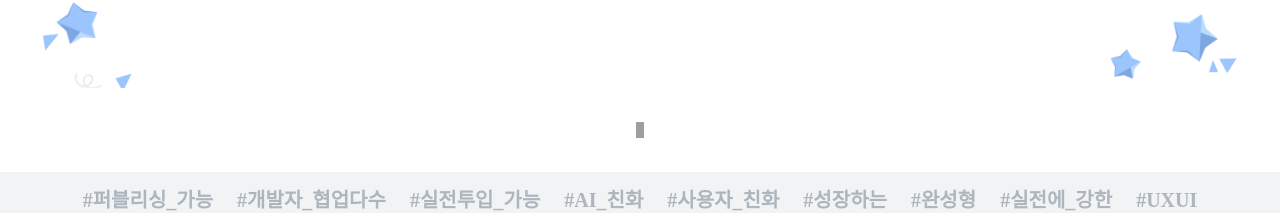
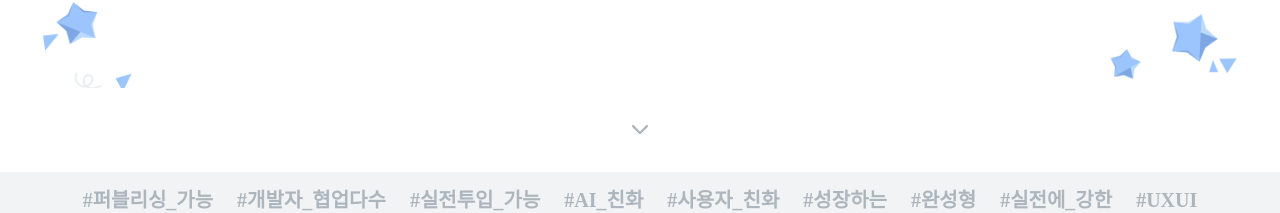
Before and after one commit to mare2mare6/marelog, a Next.js app: page / in a window 1280 px wide. Shown: the part 528-741 px from the top of the page. Built offline with nearby package versions, Linux system fonts and the light colour scheme; grey boxes are pictures that could not be loaded; a web font is replaced by a local one.

Commit message:
feat: 아래 화살표 수정

```diff
--- a/src/app/arrow.js
+++ b/src/app/arrow.js
@@ -1,35 +1,40 @@
 "use client";
-
-import Image from "next/image";
-
 
 const Arrow = ({
   variant = "right",
   vector,
-  showArrow = true, // <-- 부모가 안 넘겨줘도 기본적으로 보이게 처리
-  arrowHeight,
-  arrowWidth,
+  showArrow = true,
+  arrowHeight = "2.625rem", // 기본 크기 보장
+  arrowWidth = "2.625rem",  // 기본 크기 보장
   className = "",
 }) => {
-  // 컴포넌트 내부의 변수나 스타일 매핑 로직이 있다면 그대로 유지됩니다.
+  // 방향 회전 처리 (lift면 180도 돌리기)
   const variantKey = variant === "lift" ? "rotate-180" : "";
 
+  // 아래 방향 화살표일 때 위에서 준 variant="down"을 대응하기 위한 회전식 (필요시)
+  const directionClass = variant === "down" ? "rotate-90" : variantKey;
+
+  if (!showArrow) return null;
+
   return (
-    !!showArrow && (
-      /* ⚠️ 에러 해결: 부모 컴포넌트(IconActionPlas)의 <button>과 중첩되지 않도록 <div>로 변경 */
-      <div
-        className={`cursor-pointer [border:none] p-0 bg-[transparent] h-[2.625rem] w-[2.625rem] relative rounded-radius-full overflow-hidden flex items-center justify-center ${variantKey} ${className}`}
-        style={{ height: arrowHeight, width: arrowWidth }}
-      >
-        <Image
-          className="h-[42.86%] w-[23.81%] relative max-w-full overflow-hidden max-h-full"
-          width={10}
-          height={18}
-          alt=""
-          src={vector || "/images/arrow.svg"}
-        />
-      </div>
-    )
+    <div
+      className={`flex items-center justify-center overflow-hidden ${directionClass} ${className}`}
+      style={{
+        height: arrowHeight,
+        width: arrowWidth,
+        minWidth: arrowWidth, // 부모 컨테이너에 의해 찌그러지는 것 방지
+        minHeight: arrowHeight
+      }}
+    >
+      <img
+        className="w-full h-full object-contain" // 이미지가 구겨지지 않고 꽉 차게 나옴
+        alt="화살표 아이콘"
+        // 1. 넘겨받은 vector 경로가 있으면 쓰고, 없으면 무조건 public/images/arrow.svg를 바라봅니다.
+        src={vector || "/images/arrow.svg"}
+        // 혹시 public 폴더 바로 밑에 Vector.svg로 넣으셨다면 아래 주석을 풀고 위를 지우세요!
+        // src={vector || "/Vector.svg"}
+      />
+    </div>
   );
 };
 
--- a/src/app/main-content-area.js
+++ b/src/app/main-content-area.js
@@ -152,8 +152,7 @@ const MainContentArea = ({ className = "" }) => {
         {/* 1. 아래쪽 스크롤 유도 화살표 */}
         <div className="w-full flex items-center justify-center">
           <Arrow
-            variant="down"
-            vector="/Vector.svg"
+            vector="/images/arrow.svg"
             showArrow
             arrowHeight="2.25rem"
             arrowWidth="2.25rem"
```
